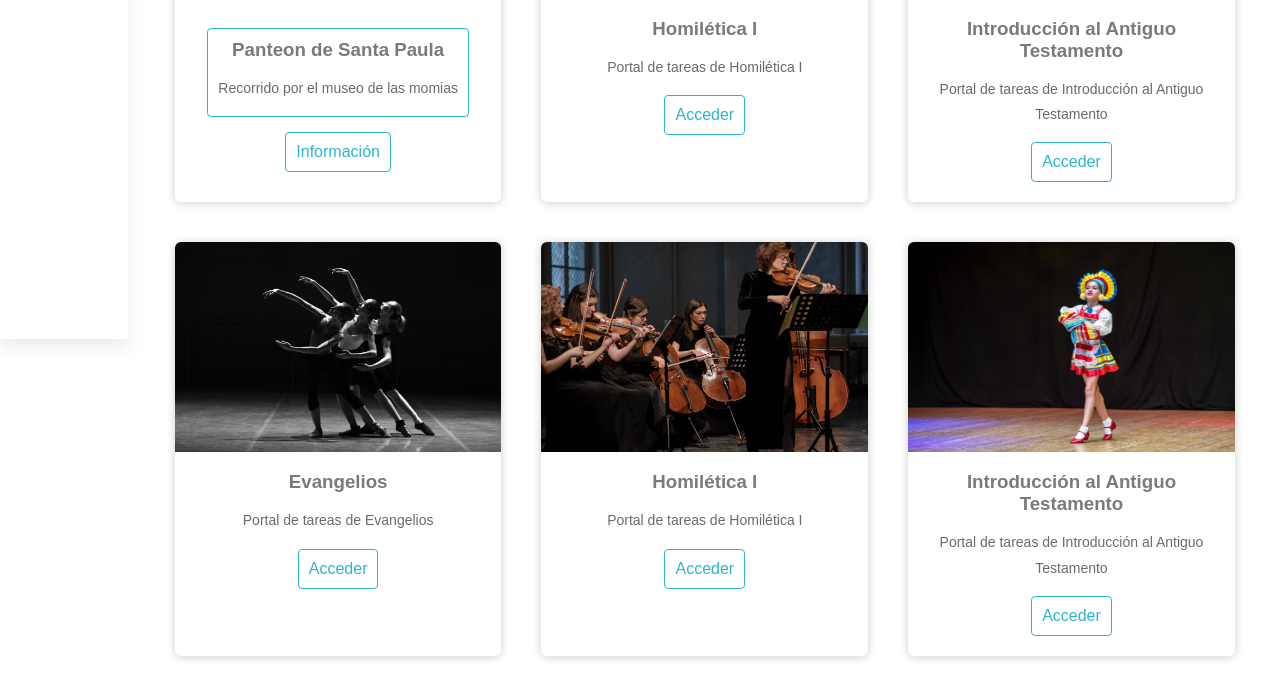
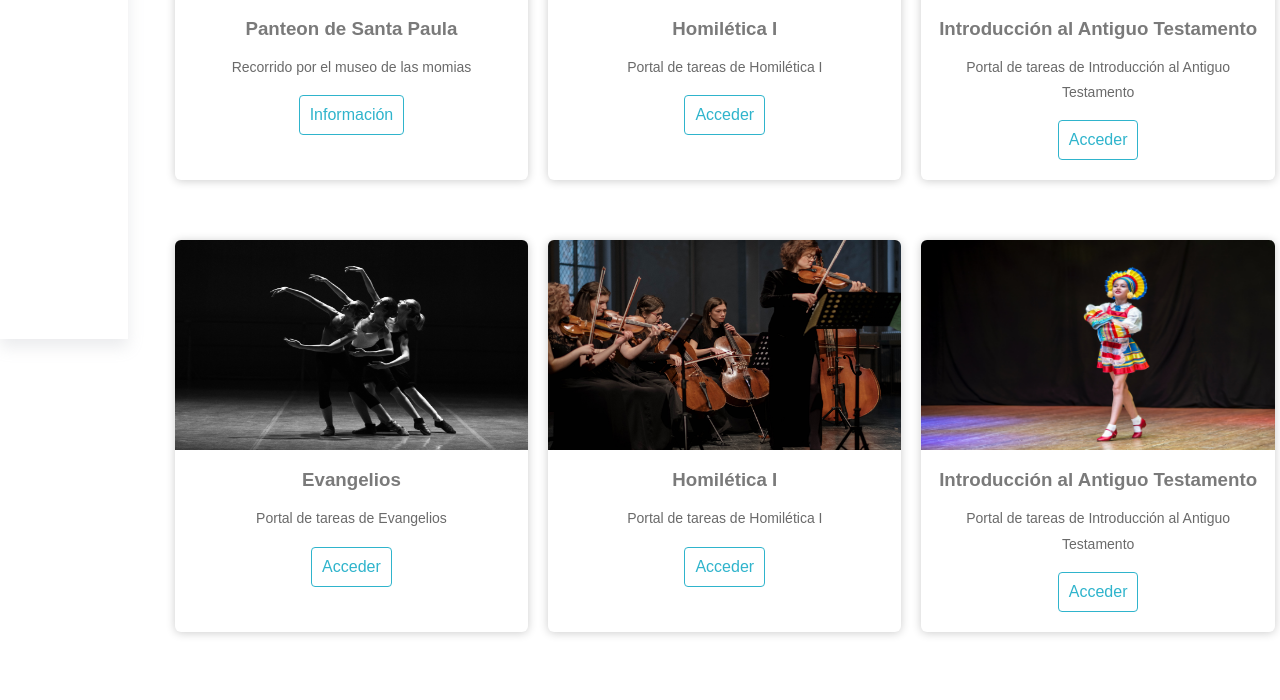
Before and after one commit to moybadajoz/Proyecto-Turistico, a PHP site: page / in a window 1280 px wide. Shown: the part 461-1161 px from the top of the page. After the commit the page ends 1097 px from the top, so only its background shows below. Run offline with PHP 8.4, Linux system fonts and the light colour scheme; data that the repository does not hold is empty; some libraries are stand-ins or nearby versions; some web fonts are replaced.

Commit message:
index preparado para meter php, save previo

```diff
--- a/css/style_index.css
+++ b/css/style_index.css
@@ -55,10 +55,12 @@ body{
 }
 
 .header{
-    background-image: url("https://visitmexico.com/wp-content/uploads/2022/09/850A5101_2_3-Edit.png");
+    background-image: url("../img/bg.jpg");
+    background-size: cover;
+    background-position: 0px;
     font-size: 90px;
     text-align: center;
-     font-family: 'Noto Serif', serif;
+    font-family: 'Noto Serif', serif;
 }
 .fechas{
     margin-left: 12px;
@@ -91,13 +93,16 @@ body{
       box-sizing: border-box;
       font-family: 'Montserrat', sans-serif;
   }
+
   /*Cards*/
   .container-card{
-      width: 100%;
-      display: flex;
+      display: grid;
       max-width: 1100px;
       margin: auto;
+      grid-template-columns: repeat(3, 1fr);
+      gap: 20px;
   }
+
   .title-cards{
       width: 100%;
       max-width: 1080px;
@@ -108,6 +113,7 @@ body{
       color: black;
   }
   .card{
+    grid-column: auto;
       width: 100%;
       margin: 20px;
       border-radius: 6px;
--- a/index.php
+++ b/index.php
@@ -1,8 +1,10 @@
 <?php
+/*
     include("conexion.php");
     $conn = conectar();
     $sql = "SELECT * FROM  evento ";
     $ejecutar = mysqli_query($conn, $sql);
+    */
 ?>
 <!DOCTYPE html>
 <html lang="en">
@@ -12,57 +14,12 @@
     <meta name="viewport" content="width=device-width, initial-scale=1.0">
     <title>Document</title>
     <link rel="stylesheet" href="./css/style_index.css">
-    <enlace rel="preconectar" href="https://fonts.googleapis.com">
-    <link rel="preconectar" href="https://fonts.gstatic.com" crossorigin>
-    <link href="https: //fonts.googleapis.com/css2? family= Noto+Serif & display=swap" rel="stylesheet">
+    <link rel="preconect" href="https://fonts.googleapis.com">
+    <link rel="preconect" href="https://fonts.gstatic.com" crossorigin>
+    <link href="https://fonts.googleapis.com/css2?family=Noto+Serif&display=swap" rel="stylesheet">
     <script src="https://kit.fontawesome.com/ce1ae3c06d.js" crossorigin="anonymous"></script>
 </head>
 <body>
-<!--div class="general "></div>
-<div id="header" class="header">
-        <a >
-            <div class="titulo">
-            <font  color="#FFFFF">GUANAJUATO</font>
-            </div>
-           <div class="descripccion">
-           <font  color="#FFFFF">Patrimonio de la huminidad</font>
-         </div>
-         </div>
-   </div>
-   <div class="content">
-<p> <font  color="#FFFFF">
-El Poder Público únicamente puede lo que la Ley le concede y el gobernado todo lo que ésta no le prohíbe.
-La Ley establecerá sistemas de impugnación y medios de defensa de los derechos de los particulares frente a los actos de las autoridades.
-La Ley determinará la organización, funcionamiento, competencia y procedimientos de un organismo estatal de protección de los derechos humanos, dotado de plena autonomía, que conocerá de quejas en contra de actos u omisiones de naturaleza administrativa provenientes de cualquier autoridad o servidor público de carácter estatal o municipal que violen estos derechos, formulará acuerdos o recomendaciones públicas, no vinculatorias, denuncias y quejas ante las autoridades respectivas.
-Este organismo no será competente para conocer de quejas que se originen con motivo de acuerdos o decisiones de instancias electorales, ni tratándose de resoluciones de naturaleza jurisdiccional; pero podrá conocer de asuntos de orden administrativo de los órganos de impartición de justicia que transgredan derechos humanos.</font>
-</font></p>
-</div>
-    <div filtros>
-    <a class="boton">UBICACION</a>
-    <a class="boton">COSTO</a>
-    <a class="boton">CATEGORIA</a>
-    <a class="boton">DISIPLINA</a>
-    <a class="boton">TIPO PUBLICO</a>
-    <a class="boton">CATEGORIA</a>
-    </div>
-
-    <div class="fechas">
-        <div class="article">
-            <h2>
-                <a href="#" title="link to this post"></a>
-                <label for="start">
-                <font  color="#FFFFF">Seleccionar dia</font>
-                </label>
-                <input type="date" id="start" name="trip-start"
-               value="2018-07-22"
-                min="2022-11-25" max="2024-12-31">
-            </h2>
-    <div class="vista">
-
-
-
-    </div>
--->
   <div class="navbar">
     <div class="logo">
         <img src="./img/logo-guanajuato.png" alt="">
@@ -89,11 +46,8 @@ Este organismo no será competente para conocer de quejas que se originen con mo
     </div>
   </div>
 
-</div>
   <div class="content">
-<div class="general "></div>
     <div id="header" class="header">
-        <a >
                 <div class="titulo">
                 <font  color="#FFFFF">GUANAJUATO</font>
                 </div>
@@ -101,12 +55,8 @@ Este organismo no será competente para conocer de quejas que se originen con mo
               <font  color="#FFFFF">Patrimonio de la huminidad</font>
               </div>
     </div>
-         <p> <font  color="#00000">
-
-</font></p>
 
   <div class="container-card">
-
     <div class="card">
       <figure>
         <img src="./img/GtoMomias02.jpg">
@@ -117,7 +67,6 @@ Este organismo no será competente para conocer de quejas que se originen con mo
         <a href="#">Información</a>
       </div>
     </div>
-
     <div class="card">
       <figure>
         <img src="./img/obra1.jpg">
@@ -128,7 +77,6 @@ Este organismo no será competente para conocer de quejas que se originen con mo
         <a href="#">Acceder</a>
       </div>
     </div>
-
     <div class="card">
     <figure>
       <img src="./img/obra2.jpg">
@@ -139,10 +87,6 @@ Este organismo no será competente para conocer de quejas que se originen con mo
       <a href="#">Acceder</a>
     </div>
   </div>
-</div>
-
-<div class="container-card">
-
     <div class="card">
         <figure>
           <img src="./img/obra6.jpg">
@@ -153,7 +97,6 @@ Este organismo no será competente para conocer de quejas que se originen con mo
           <a href="#">Acceder</a>
         </div>
       </div>
-
     <div class="card">
       <figure>
         <img src="./img/obra4.jpg">
@@ -164,7 +107,6 @@ Este organismo no será competente para conocer de quejas que se originen con mo
         <a href="#">Acceder</a>
       </div>
     </div>
-
     <div class="card">
       <figure>
         <img src="./img/obra5.jpg">
@@ -177,6 +119,10 @@ Este organismo no será competente para conocer de quejas que se originen con mo
     </div>
   </div>
 
+
+
+
+
 </div>
 
 </body>
--- a/login.php
+++ b/login.php
@@ -20,7 +20,7 @@
         }else{
             if(password_verify($contrasena_login, $usr['pass'])){
                 $_SESSION['admin'] = $usuario_login;
-                header('location: index.php');
+                header('location: eventos.php');
             }else{
                 echo '<script>alert("Contraseña incorrecta")</script>';
             }
```
Also changed, not shown: img/bg.jpg (added). Lines whose indentation alone changed are shown as unchanged.
